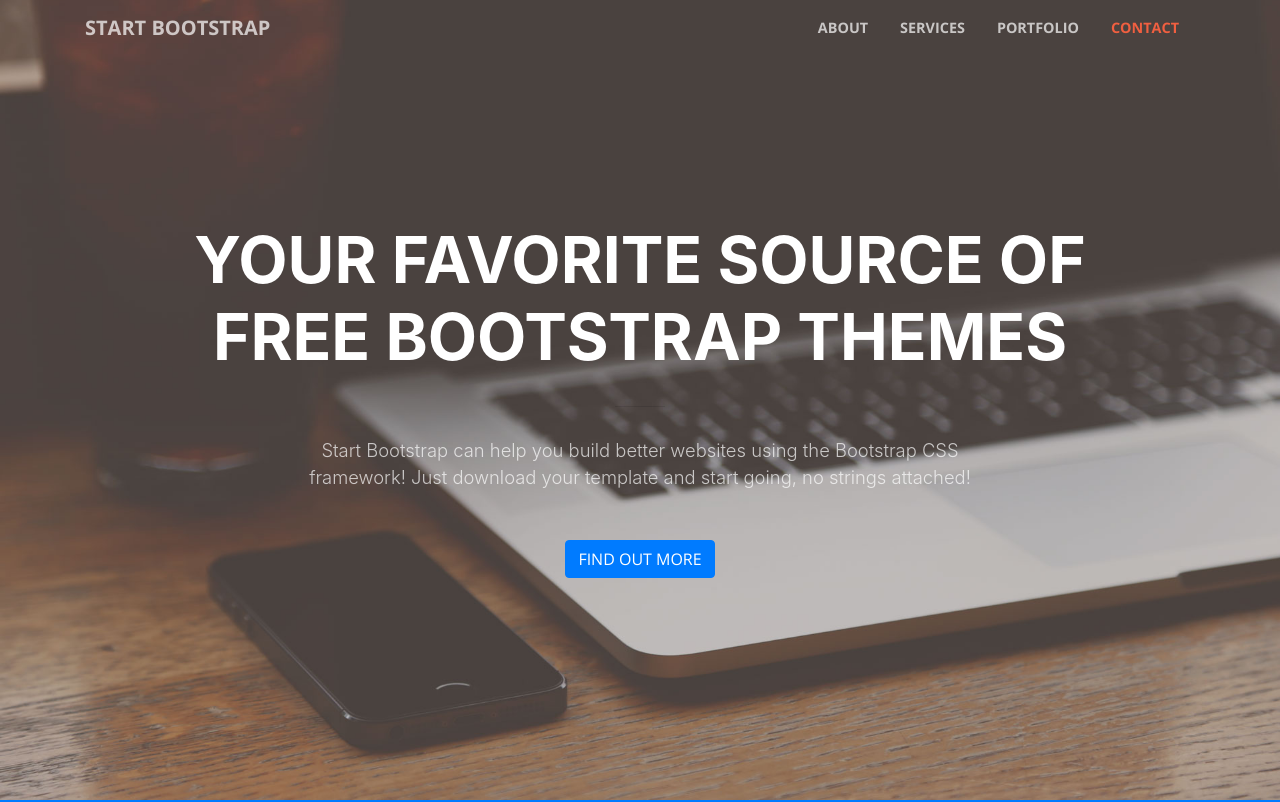
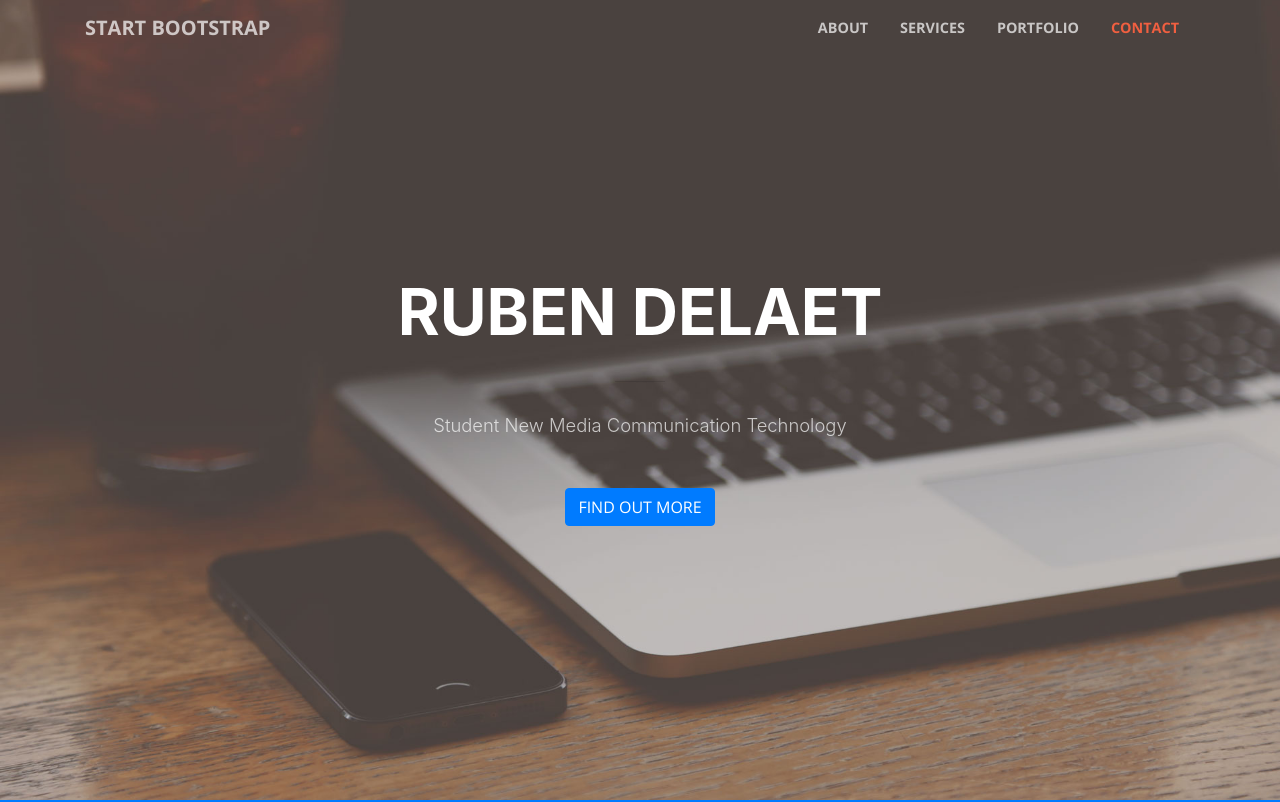
Before and after one commit to DelaetRuben2/Cloud_Les1, a website with bundled scripts: page index.html in a window 1280 px wide. Shown: the top 802 px of the page. Built offline with nearby package versions, Linux system fonts and the light colour scheme.

Commit message:
html test

```diff
--- a/index.html
+++ b/index.html
@@ -59,12 +59,12 @@
         <div class="row">
           <div class="col-lg-10 mx-auto">
             <h1 class="text-uppercase">
-              <strong>Your Favorite Source of Free Bootstrap Themes</strong>
+              <strong>Ruben Delaet</strong>
             </h1>
             <hr>
           </div>
           <div class="col-lg-8 mx-auto">
-            <p class="text-faded mb-5">Start Bootstrap can help you build better websites using the Bootstrap CSS framework! Just download your template and start going, no strings attached!</p>
+            <p class="text-faded mb-5">Student New Media Communication Technology </p>
             <a class="btn btn-primary btn-xl js-scroll-trigger" href="#about">Find Out More</a>
           </div>
         </div>
```
